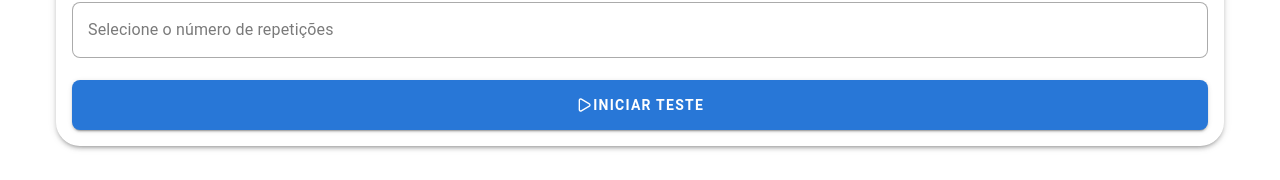
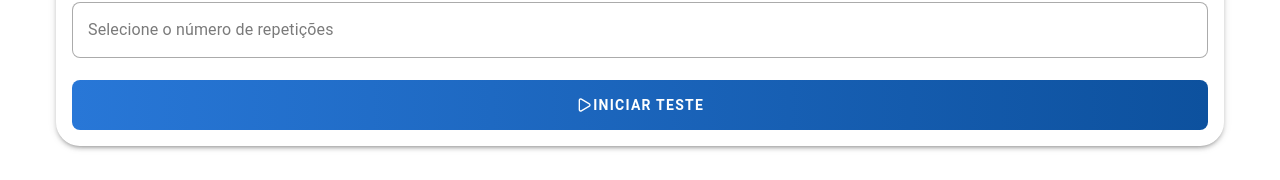
Before and after one commit to fabricadesoftware-ifc/fabricaGPTER_frontEnd, a Vue app: page /new-test in a window 1280 px wide. Shown: the part 459-639 px from the top of the page. Built offline with nearby package versions, Linux system fonts and the light colour scheme; a small style sheet from the web is missing.

Commit message:
REFACTOR: Apply ConfirmButton component to new-test page #3

```diff
--- a/src/pages/new-test.vue
+++ b/src/pages/new-test.vue
@@ -33,15 +33,12 @@
           label="Selecione o número de repetições"
         ></v-text-field>
 
-        <v-btn
-          color="primary"
-          width="100%"
+        <ConfirmButton
+          text="Iniciar teste"
           height="50"
           class="rounded-lg font-weight-bold"
-        >
-          <Play :size="16" />
-          Iniciar teste</v-btn
-        >
+          ><Play :size="16" />
+        </ConfirmButton>
       </v-form>
     </div>
   </v-container>
@@ -52,6 +49,7 @@ import { ref } from "vue";
 import { Play } from "lucide-vue-next";
 
 import PageTitle from "@/components/PageTitle.vue";
+import ConfirmButton from "@/components/ConfirmButton.vue";
 
 const pacientes = ref(["Paciente 1", "Paciente 2", "Paciente 3"]);
 const tempos = ref([30, 60, 120]);
```
